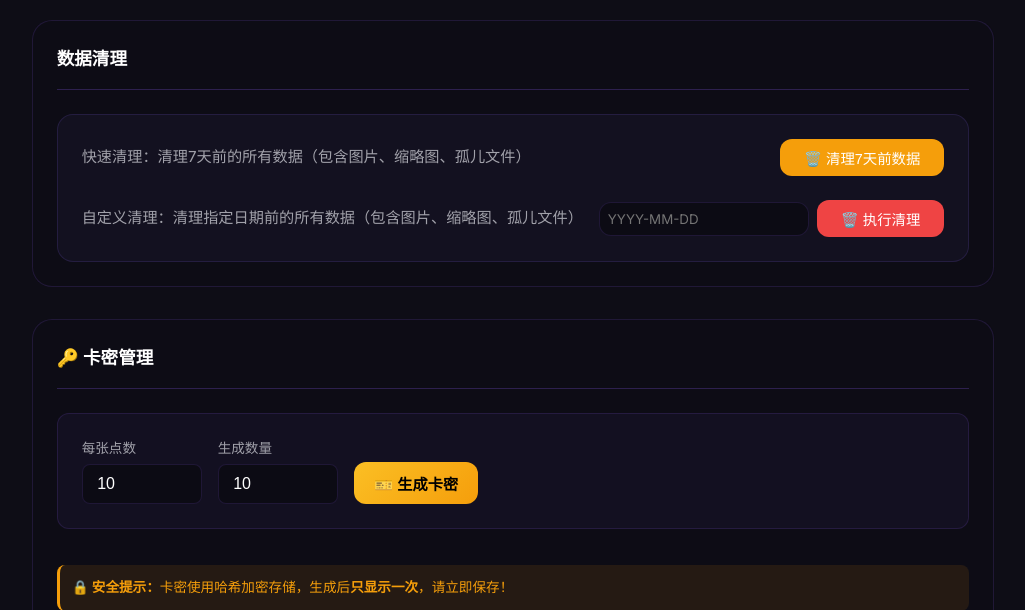
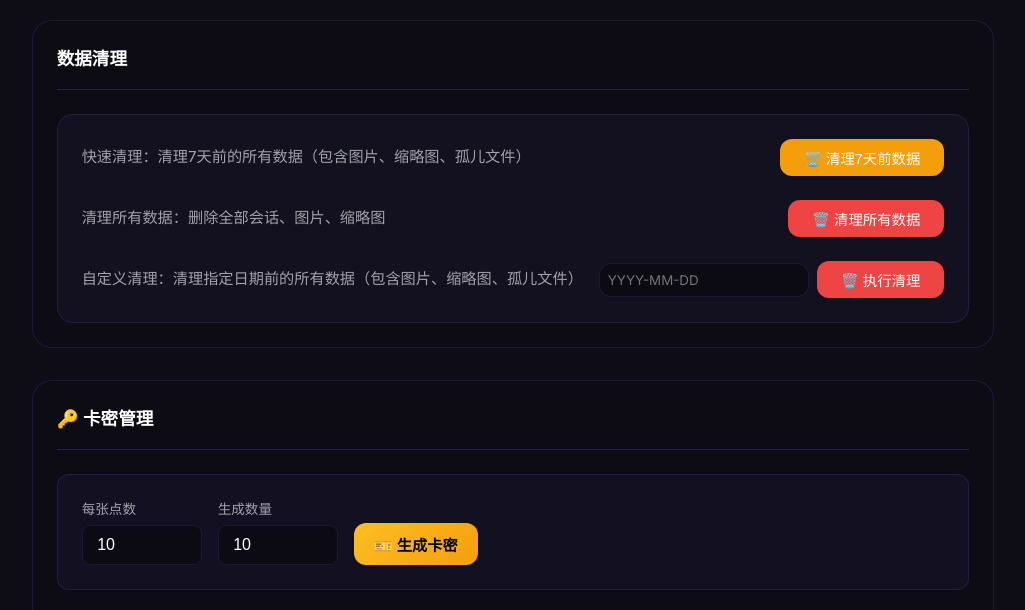
Before and after one commit to gbmomo/gemini-image-webapp, a Flask app: page /admin in a window 1280 px wide. Shown: the part 275-885 px from the top of the page, without its empty margins (127-1152 px from the left). Run offline with Flask 3, Linux system fonts and the light colour scheme; the visitor is signed in with stand-in values (Sample User, id 1); data comes from the database, SQL or seed files in the repository; data that the repository does not hold is empty; some libraries are stand-ins or nearby versions.

Commit message:
feat: Introduce admin console with user, data, and card key management, including internationalization support.

```diff
--- a/static/js/i18n.js
+++ b/static/js/i18n.js
@@ -174,6 +174,10 @@ const translations = {
         data_cleanup: '数据清理',
         quick_cleanup_desc: '快速清理：清理7天前的所有数据（包含图片、缩略图、孤儿文件）',
         cleanup_7days: '🗑️ 清理7天前数据',
+        cleanup_all_desc: '清理所有数据：删除全部会话、图片、缩略图',
+        cleanup_all: '🗑️ 清理所有数据',
+        cleanup_all_title: '清理所有数据',
+        cleanup_all_msg: '确定要清理所有数据吗？此操作将删除全部会话、图片和缩略图，且不可恢复！',
         custom_cleanup_desc: '自定义清理：清理指定日期前的所有数据（包含图片、缩略图、孤儿文件）',
         execute_cleanup: '🗑️ 执行清理',
         card_key_mgmt: '🔑 卡密管理',
@@ -407,6 +411,10 @@ const translations = {
         data_cleanup: 'Data Cleanup',
         quick_cleanup_desc: 'Quick cleanup: Clean all data older than 7 days (including images, thumbnails, orphan files)',
         cleanup_7days: '🗑️ Clean 7 Days Ago',
+        cleanup_all_desc: 'Clean all data: Delete all sessions, images, and thumbnails',
+        cleanup_all: '🗑️ Clean All Data',
+        cleanup_all_title: 'Clean All Data',
+        cleanup_all_msg: 'Are you sure you want to clean ALL data? This will delete all sessions, images and thumbnails. This action cannot be undone!',
         custom_cleanup_desc: 'Custom cleanup: Clean all data before specified date (including images, thumbnails, orphan files)',
         execute_cleanup: '🗑️ Execute Cleanup',
         card_key_mgmt: '🔑 Card Key Management',
--- a/templates/admin.html
+++ b/templates/admin.html
@@ -75,6 +75,10 @@
                     <p class="cleanup-desc" data-i18n="quick_cleanup_desc">快速清理：清理7天前的所有数据（包含图片、缩略图、孤儿文件）</p>
                     <button class="btn-cleanup btn-warning" onclick="cleanupData(7)" data-i18n="cleanup_7days">🗑️
                         清理7天前数据</button>
+                </div>
+                <div class="cleanup-group">
+                    <p class="cleanup-desc" data-i18n="cleanup_all_desc">清理所有数据：删除全部会话、图片、缩略图</p>
+                    <button class="btn-cleanup btn-danger" onclick="cleanupAllData()" data-i18n="cleanup_all">🗑️ 清理所有数据</button>
                 </div>
                 <div class="cleanup-group">
                     <p class="cleanup-desc" data-i18n="custom_cleanup_desc">自定义清理：清理指定日期前的所有数据（包含图片、缩略图、孤儿文件）</p>
@@ -492,6 +496,24 @@
             await performCleanup(cutoffDate);
         }
 
+        async function cleanupAllData() {
+            const confirmed = await Modal.confirm(
+                I18n.t('cleanup_all_title') || '清理所有数据',
+                I18n.t('cleanup_all_msg') || '确定要清理所有数据吗？此操作将删除全部会话、图片和缩略图，且不可恢复！',
+                'warning'
+            );
+            if (!confirmed) {
+                return;
+            }
+
+            // 用明天的日期作为截止日期，确保所有数据都被清理
+            const date = new Date();
+            date.setDate(date.getDate() + 1);
+            const cutoffDate = date.toISOString().split('T')[0];
+
+            await performCleanup(cutoffDate);
+        }
+
         async function cleanupDataCustom() {
             const dateInput = document.getElementById('cleanupDate');
             const cutoffDate = dateInput.value;
```
